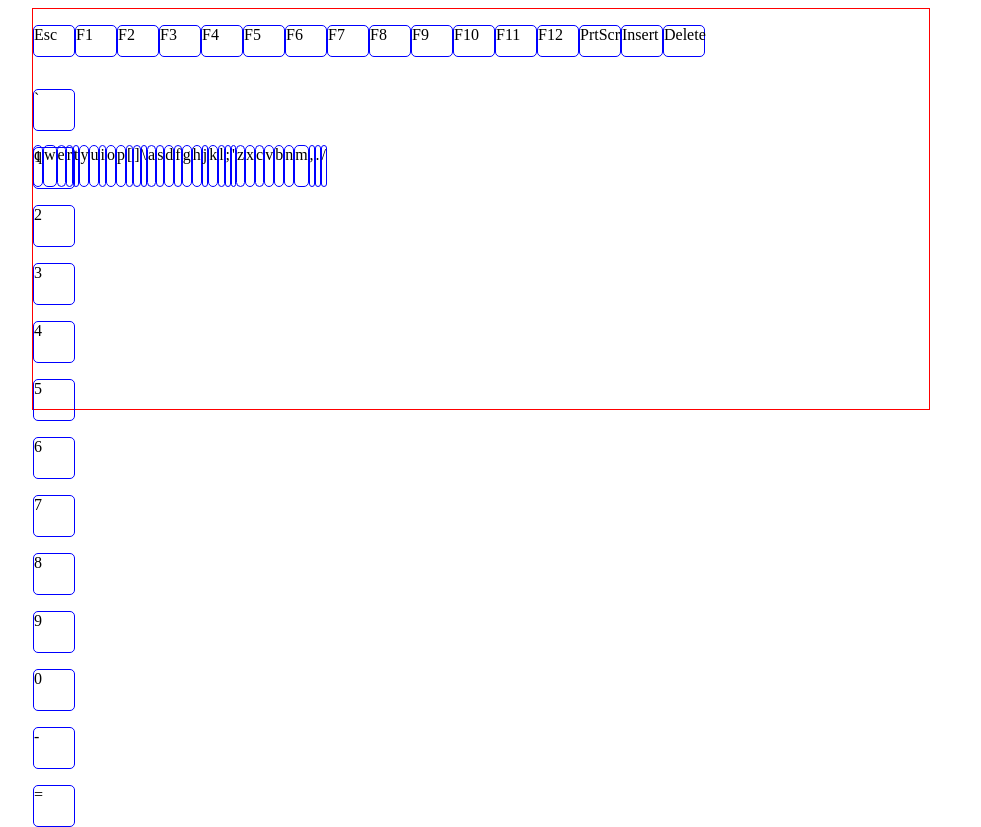
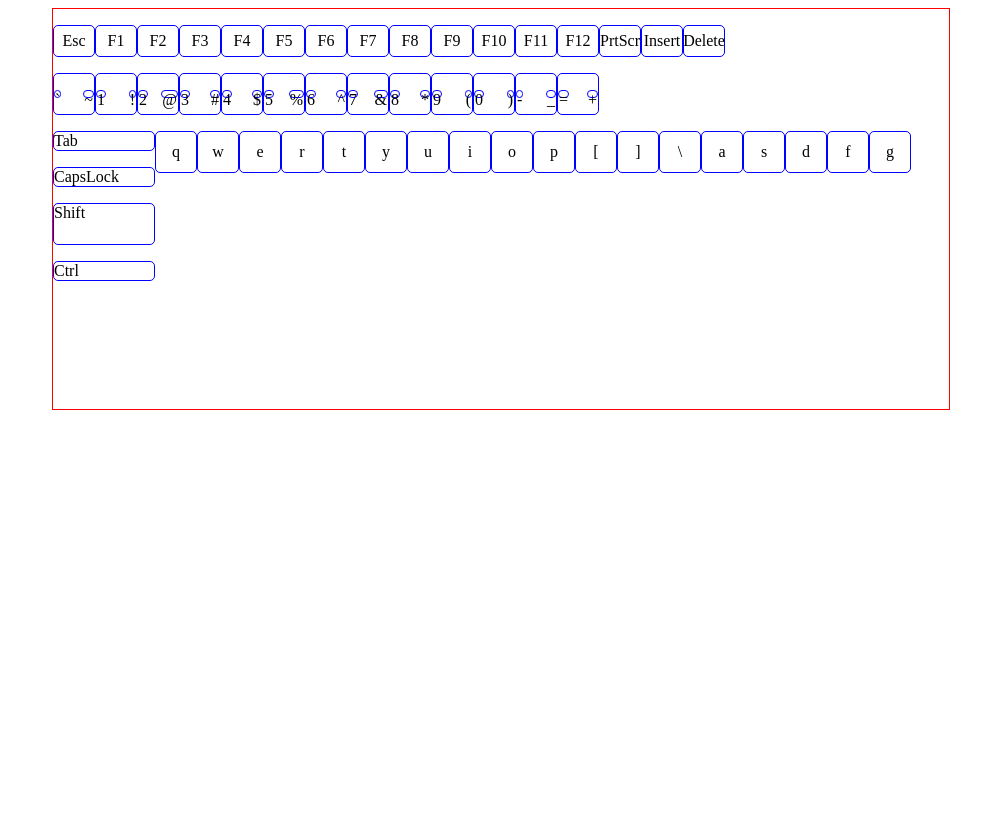
Before and after one commit to jagroshansingh/qwerty_keyboard_simulator, a plain HTML site: page index.html in a window 1280 px wide. Shown: the whole page, without its empty margins (139-1120 px from the left). After the commit the page ends 800 px from the top, so only its background shows below. Drawn offline with Linux system fonts and the light colour scheme.

Commit message:
accomodating the alphabets with modifier keys

```diff
--- a/index.html
+++ b/index.html
@@ -29,10 +29,18 @@
             <p>Insert</p>
             <p>Delete</p>
           </div>
-          <div id="number_keys" class="normal_keys"></div>
-          <div id="alphabet_keys" class="normal_keys"></div>
+          <div id="number_keys"></div>
+          <div style="display: flex">
+            <div id="left_modifier_keys">
+              <p>Tab</p>
+              <p>CapsLock</p>
+              <p class="shift_keys">Shift</p>
+              <p>Ctrl</p>
+            </div>
+            <div id="alphabet_keys"></div>
+          </div>
         </div>
-        <div id="numbers" class="normal_keys"></div>
+        <div id="numbers"></div>
       </section>
     </div>
   </body>
@@ -72,35 +80,45 @@
       "d",
       "f",
       "g",
-      "h",
-      "j",
-      "k",
-      "l",
-      ";",
-      "'",
-      "z",
-      "x",
-      "c",
-      "v",
-      "b",
-      "n",
-      "m",
-      ",",
-      ".",
-      "/",
+      // "h",
+      // "j",
+      // "k",
+      // "l",
+      // ";",
+      // "'",
+      // "z",
+      // "x",
+      // "c",
+      // "v",
+      // "b",
+      // "n",
+      // "m",
+      // ",",
+      // ".",
+      // "/",
     ];
 
     numbers.map((number) => {
-      let p = document.createElement("p");
-      p.textContent = number[0];
-      p.classList.add("normal_keys");
-      document.getElementById("number_keys").appendChild(p);
-    })
+      let div = document.createElement("div");
+      // div.style.flexDirection="column";
+      // div.style.display="flex";
+      div.style.border
+      // div.classList.add("square_shaped_keys");
+      let p1 = document.createElement("p");
+      let p2 = document.createElement("p");
+      p1.textContent = number[0];
+      p2.textContent = number[1];
+      // p1.style.border = "none";
+      // p2.style.border="none"
+      div.appendChild(p1);
+      div.appendChild(p2);
+      document.getElementById("number_keys").appendChild(div);
+    });
 
     alphabet.map((letter) => {
       let p = document.createElement("p");
       p.textContent = letter;
-      p.classList.add("normal_keys");
+      p.classList.add("square_shaped_keys");
       document.getElementById("alphabet_keys").appendChild(p);
     });
   </script>
--- a/styles.css
+++ b/styles.css
@@ -10,24 +10,55 @@ p {
 #function_keys > p {
   height: 30px;
   width: 40px;
+  display: flex;
+  justify-content: center;
+  align-items: center;
 }
 
-.normal_keys {
+.square_shaped_keys {
   height: 40px;
   width: 40px;
+  display: flex;
+  justify-content: center;
+  align-items: center;
+}
+
+#number_keys {
+  display: flex;
+  text-align: center;
+}
+
+#number_keys > div{
+  border-radius: 5px;
+  border:1px solid blue;
+  height: 40px;
+  width: 40px;
+  display: flex;
+  justify-content: space-between;
+  /* flex-direction: column; */
+}
+
+#number_keys p{
+  /* border: none; */
 }
 
 #alphabet_keys {
   display: flex;
 }
 
+#left_modifier_keys {
+}
+
 #spacebar {
 }
 
 .shift_keys {
+  height: 40px;
+  width: 100px;
 }
 
 .capsLock_keys {
+  height: ;
 }
 
 .tab_key {
```
